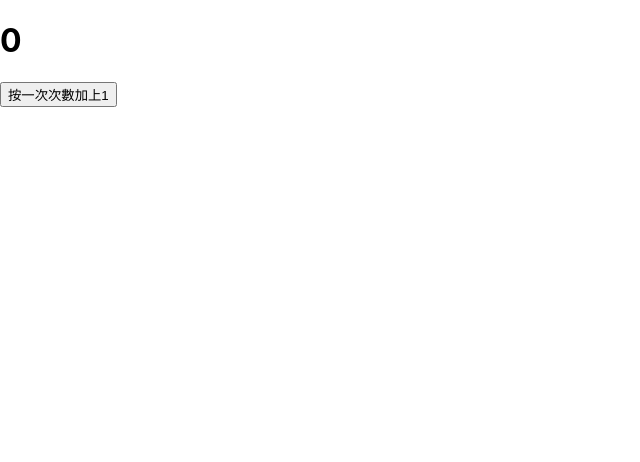
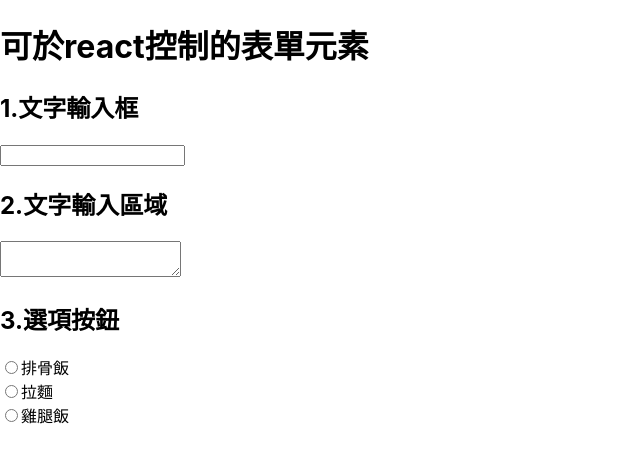
Before and after one commit to tony-hsueh/react_review, a React (Create React App) app: page / in a window 1280 px wide. Shown: the top 462 px of the page, without its empty margins (0-640 px from the left). Built offline with nearby package versions, Linux system fonts and the light colour scheme.

Commit message:
表單元素的使用

```diff
--- a/src/App.js
+++ b/src/App.js
@@ -1,19 +1,47 @@
 import { useState } from 'react';
 
 function App() {
-  const [count, setCount] = useState(0);
-  console.log('顯示狀態用的：', count);
+  const [inputText, setInputText] = useState('');
+  const [textArea, setTextArea] = useState('');
+
+  const [radioValue, setRadioValue] = useState('');
+  const foodOptions = ['排骨飯', '拉麵', '雞腿飯'];
+  // 可在此陣列中插入新的食物種類
   return (
     <>
-      <h1>{count}</h1>
-      <button
-        onClick={() => {
-          setCount(count + 1);
-          // console.log('綁在監聽器中的', count);
+      <h1>可於react控制的表單元素</h1>
+      <h2>1.文字輸入框</h2>
+      <input
+        type="text"
+        value={inputText}
+        onChange={(e) => {
+          setInputText(e.target.value);
         }}
-      >
-        按一次次數加上1
-      </button>
+      />
+      <h2>2.文字輸入區域</h2>
+      <textarea
+        value={textArea}
+        onChange={(e) => {
+          setTextArea(e.target.value);
+        }}
+      />
+      <h2>3.選項按鈕</h2>
+      {foodOptions.map((v, i) => {
+        return (
+          <div key={i}>
+            <input
+              type="radio"
+              value={v}
+              id={'foodOption' + i}
+              checked={v === radioValue}
+              onChange={(e) => {
+                setRadioValue(e.target.value);
+              }}
+            />
+            <label htmlFor={'foodOption' + i}>{v}</label>
+          </div>
+        );
+      })}
     </>
   );
 }
```
